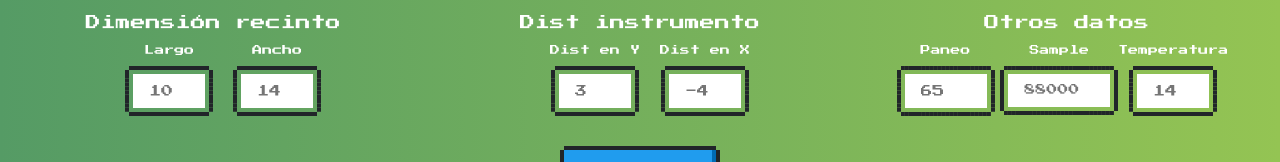
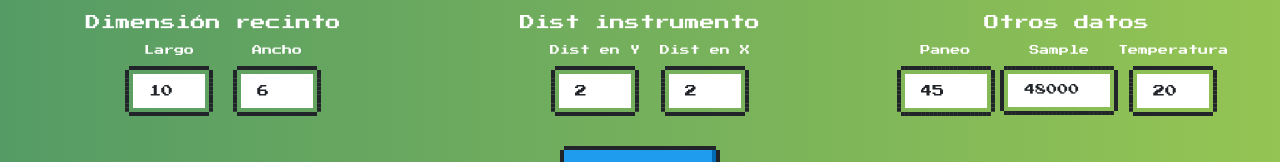
Before and after one commit to LeonLSV/EfectoHaas, a React (Create React App) app: page /intro in a window 1280 px wide. Shown: the part 166-328 px from the top of the page. Built offline with nearby package versions, Linux system fonts and the light colour scheme; a web font is replaced by a local one.

Commit message:
[add] estado inicial de los inputs

```diff
--- a/src/components/Calculo/index.js
+++ b/src/components/Calculo/index.js
@@ -42,13 +42,31 @@ export const Calculo = () => {
     setIsModalVisible(false);
   };
   //INPUTS
-  const largoInput = useRef(0);
-  const anchoInput = useRef(0);
-  const distX = useRef(0);
-  const distY = useRef(0);
-  const paneoInput = useRef(0);
-  const sampleInput = useRef(0);
-  const temperaturaInput = useRef(0);
+  const [valorIniciallargo, setValoriniciallargo] = useState("10");
+  const [valorInicialancho, setValorInicialancho] = useState("6");
+  const [valorInicialY, setValorInicialY] = useState("2");
+  const [valorInicialX, setValorInicialX] = useState("2");
+  const [valorInicialpaneo, setValorInicialpaneo] = useState("45");
+  const [valorInicialsample, setValorInicialsample] = useState("48000");
+  const [valorInicialtemperatura, setValorInicialtemperatura] = useState("20");
+
+  const handleInput = () => {
+    setValoriniciallargo(parseInt(largoInput.current.value));
+    setValorInicialancho(parseInt(anchoInput.current.value));
+    setValorInicialY(parseInt(distYy.current.value));
+    setValorInicialX(parseInt(distXx.current.value));
+    setValorInicialpaneo(parseInt(paneoInput.current.value));
+    setValorInicialsample(parseInt(sampleInput.current.value));
+    setValorInicialtemperatura(parseInt(temperaturaInput.current.value));
+  };
+
+  const largoInput = useRef(null);
+  const anchoInput = useRef(null);
+  const distYy = useRef(null);
+  const distXx = useRef(null);
+  const paneoInput = useRef(null);
+  const sampleInput = useRef(null);
+  const temperaturaInput = useRef(null);
 
   //ESTADOS CANAL 1
   const [atenuacion, setAtenuacion] = useState(null);
@@ -80,14 +98,14 @@ export const Calculo = () => {
     //cuentas
     const largo = parseInt(largoInput.current.value);
     const ancho = parseInt(anchoInput.current.value);
-    const distx = parseInt(distX.current.value);
-    const disty = parseInt(distY.current.value);
+    const distYY = parseInt(distYy.current.value);
+    const distXX = parseInt(distXx.current.value);
     const sample = parseInt(sampleInput.current.value);
     const paneoEntrada = parseInt(paneoInput.current.value);
     if (
       largo <= 0 ||
       ancho <= 0 ||
-      distx <= 0 ||
+      distYY <= 0 ||
       sample <= 0 ||
       paneoEntrada <= 0 ||
       temp <= 0
@@ -97,15 +115,15 @@ export const Calculo = () => {
       );
     } else {
       const mitadAncho = ancho / 2;
-      const restoYLeft = mitadAncho + disty;
-      const restoYRight = ancho - mitadAncho - disty;
-      const restoXBack = largo - distx;
+      const restoYLeft = mitadAncho + distXX;
+      const restoYRight = ancho - mitadAncho - distXX;
+      const restoXBack = largo - distYY;
       //Canal 1
-      const potenciaDeX = Math.pow(distx, 2);
-      const potenciaDeY = Math.pow(disty, 2);
+      const potenciaDeX = Math.pow(distYY, 2);
+      const potenciaDeY = Math.pow(distXX, 2);
       const raizCanal1 = Math.sqrt(potenciaDeX + potenciaDeY);
       const atenuacionPorDistancia = (Math.log10(raizCanal1) * 20).toFixed(2);
-      const arcoTangente = Math.atan(disty / distx);
+      const arcoTangente = Math.atan(distXX / distYY);
       const gradosPaneo = arcoTangente * (180 / Math.PI);
 
       const paneoFinal = ((paneoEntrada * gradosPaneo) / 90).toFixed(2);
@@ -119,8 +137,8 @@ export const Calculo = () => {
       setSamples(samples);
 
       //Canal 2
-      const restoBack = (disty * restoXBack) / (largo + restoXBack);
-      const restoBack2 = disty - restoBack;
+      const restoBack = (distXX * restoXBack) / (largo + restoXBack);
+      const restoBack2 = distXX - restoBack;
       const raizCanal2 = Math.sqrt(
         Math.pow(restoBack, 2) + Math.pow(restoXBack, 2)
       );
@@ -145,10 +163,10 @@ export const Calculo = () => {
       setSamples2(sample2);
 
       //canal 3 derecha
-      const restoY = distx * restoYRight;
+      const restoY = distYY * restoYRight;
       const restoY2 = mitadAncho + restoYRight;
       const result1 = restoY / restoY2;
-      const result2 = distx - result1;
+      const result2 = distYY - result1;
       const raiz1 = Math.sqrt(Math.pow(result1, 2) + Math.pow(restoYRight, 2));
       const raiz2 = Math.sqrt(Math.pow(result2, 2) + Math.pow(mitadAncho, 2));
       const sumaRaices = raiz1 + raiz2;
@@ -166,10 +184,10 @@ export const Calculo = () => {
       setSamples3(sample3);
 
       //canal 4 izquierda
-      const restoYleft = distx * restoYLeft;
+      const restoYleft = distYY * restoYLeft;
       const restoYmitad = mitadAncho + restoYLeft;
       const resultado1 = restoYleft / restoYmitad;
-      const resultado2 = distx - resultado1;
+      const resultado2 = distYY - resultado1;
       const raiz = Math.sqrt(Math.pow(restoYLeft, 2) + Math.pow(resultado1, 2));
       const raiz22 = Math.sqrt(
         Math.pow(mitadAncho, 2) + Math.pow(resultado2, 2)
@@ -237,8 +255,9 @@ export const Calculo = () => {
                   id="largo"
                   label="largo"
                   className="nes-input"
+                  value={valorIniciallargo}
+                  onChange={handleInput}
                   ref={largoInput}
-                  placeholder="10"
                   style={{ width: "80px", fontSize: "12px" }}
                 />
               </ContainerEfectoInput>
@@ -253,7 +272,8 @@ export const Calculo = () => {
                   id="Ancho"
                   label="ancho"
                   className="nes-input"
-                  placeholder="14"
+                  value={valorInicialancho}
+                  onChange={handleInput}
                   ref={anchoInput}
                   style={{ width: "80px", fontSize: "12px" }}
                 />
@@ -283,12 +303,13 @@ export const Calculo = () => {
               </Tooltip>
               <ContainerEfectoInput>
                 <input
-                  placeholder="3"
                   type="number"
                   label="distY"
                   id="Y"
                   className="nes-input"
-                  ref={distX}
+                  value={valorInicialY}
+                  onChange={handleInput}
+                  ref={distYy}
                   style={{ width: "80px", fontSize: "12px" }}
                 />
               </ContainerEfectoInput>
@@ -302,12 +323,13 @@ export const Calculo = () => {
               </Tooltip>
               <ContainerEfectoInput>
                 <input
-                  placeholder="-4"
+                  value={valorInicialX}
+                  onChange={handleInput}
                   type="number"
                   label="distX"
                   id="X"
                   className="nes-input"
-                  ref={distY}
+                  ref={distXx}
                   style={{ width: "80px", fontSize: "12px" }}
                 />
               </ContainerEfectoInput>
@@ -335,7 +357,8 @@ export const Calculo = () => {
               </Tooltip>
               <ContainerEfectoInput>
                 <input
-                  placeholder="65"
+                  value={valorInicialpaneo}
+                  onChange={handleInput}
                   label="paneo"
                   type="number"
                   id="paneo"
@@ -353,7 +376,8 @@ export const Calculo = () => {
               </Tooltip>
               <ContainerEfectoInput>
                 <input
-                  placeholder="88000"
+                  value={valorInicialsample}
+                  onChange={handleInput}
                   type="number"
                   id="sample"
                   className="nes-input"
@@ -374,7 +398,8 @@ export const Calculo = () => {
                   type="number"
                   id="temperatura"
                   className="nes-input"
-                  placeholder="14"
+                  value={valorInicialtemperatura}
+                  onChange={handleInput}
                   ref={temperaturaInput}
                   style={{ width: "80px", fontSize: "12px" }}
                 />
```
Also changed, not shown: 1 other file (tests, documents, lock files or other folders).
